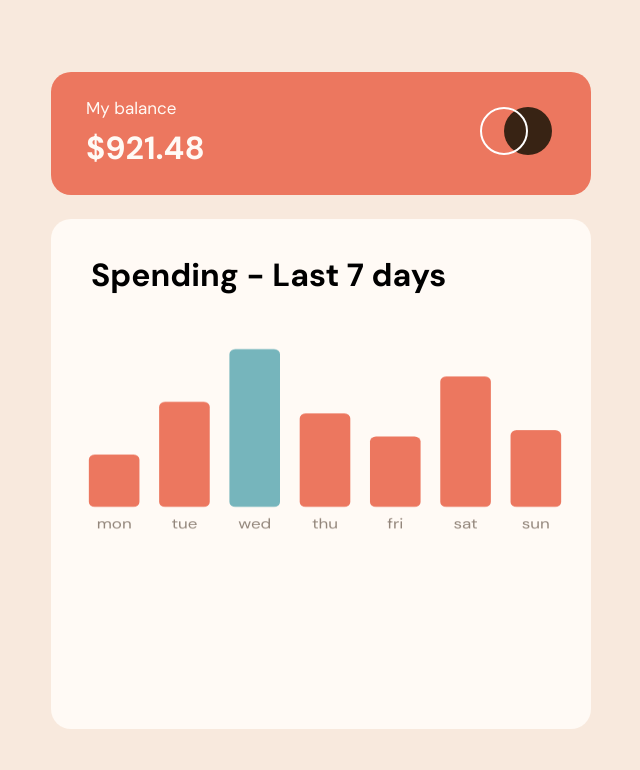
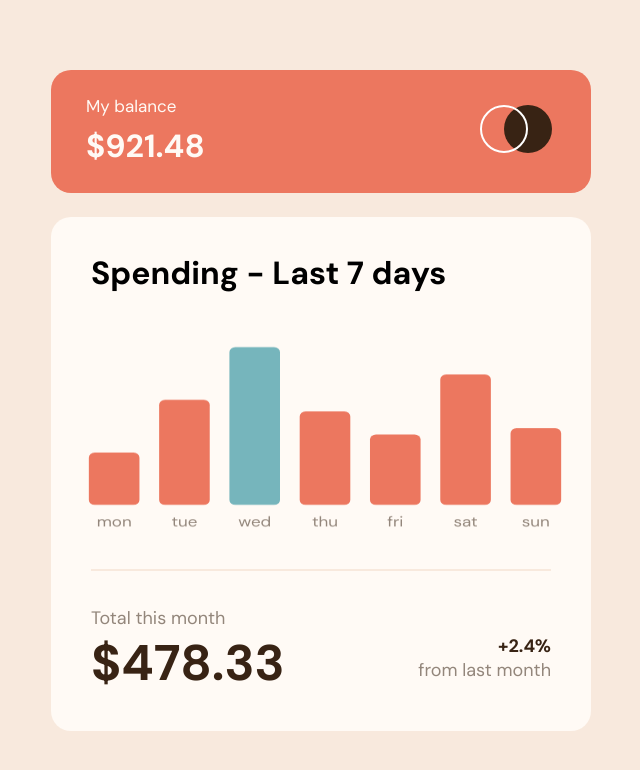
Before and after one commit to kardahim/expenses-chart-component, a React (Create React App) app: page / in a window 1280 px wide. Shown: the top 770 px of the page, without its empty margins (319-959 px from the left). Built offline with nearby package versions, Linux system fonts and the light colour scheme.

Commit message:
main-card component complete

```diff
--- a/src/components/bar-chart/bar-chart.tsx
+++ b/src/components/bar-chart/bar-chart.tsx
@@ -11,6 +11,7 @@ import {
     BarElement,
     Tooltip,
 } from 'chart.js';
+
 
 function BarChart() {
     const [labels, setLabels] = useState<string[]>([])
--- a/src/components/main-card/main-card.scss
+++ b/src/components/main-card/main-card.scss
@@ -14,19 +14,45 @@
         margin-left: 20px;
     }
 
-    .main-card__divider {}
+    .main-card__divider {
+        height: 2px;
+        background-color: $background-color;
+        margin: 15px 20px 35px;
+    }
 
     .main-card__summary {
+        margin: 0 20px;
+
+        // flex
+        display: flex;
+        justify-content: space-between;
+
         .main-card__summary__total {
-            .main-card__summary__total__text {}
+            .main-card__summary__total__text {
+                color: $subtext-color;
+                font-size: $fs;
+            }
 
-            .main-card__summary__total__value {}
+            .main-card__summary__total__value {
+                font-weight: $fw-bold;
+                font-size: 50px;
+                color: $text-color;
+            }
         }
 
         .main-card__summary__last-month {
-            .main-card__summary__last-month__percent {}
+            text-align: right;
+            margin-top: 28px;
+            font-size: $fs;
 
-            .main-card__summary__last-month__text {}
+            .main-card__summary__last-month__percent {
+                font-weight: $fw-bold;
+                color: $text-color;
+            }
+
+            .main-card__summary__last-month__text {
+                color: $subtext-color;
+            }
         }
     }
 }
--- a/src/components/main-card/main-card.tsx
+++ b/src/components/main-card/main-card.tsx
@@ -12,12 +12,20 @@ function MainCard() {
             <div className='main-card__divider'></div>
             <div className='main-card__summary'>
                 <div className='main-card__summary__total'>
-                    <div className='main-card__summary__total__text'></div>
-                    <div className='main-card__summary__total__value'></div>
+                    <div className='main-card__summary__total__text'>
+                        Total this month
+                    </div>
+                    <div className='main-card__summary__total__value'>
+                        $478.33
+                    </div>
                 </div>
                 <div className='main-card__summary__last-month'>
-                    <div className='main-card__summary__last-month__percent'></div>
-                    <div className='main-card__summary__last-month__text'></div>
+                    <div className='main-card__summary__last-month__percent'>
+                        +2.4%
+                    </div>
+                    <div className='main-card__summary__last-month__text'>
+                        from last month
+                    </div>
                 </div>
             </div>
         </div>
```
